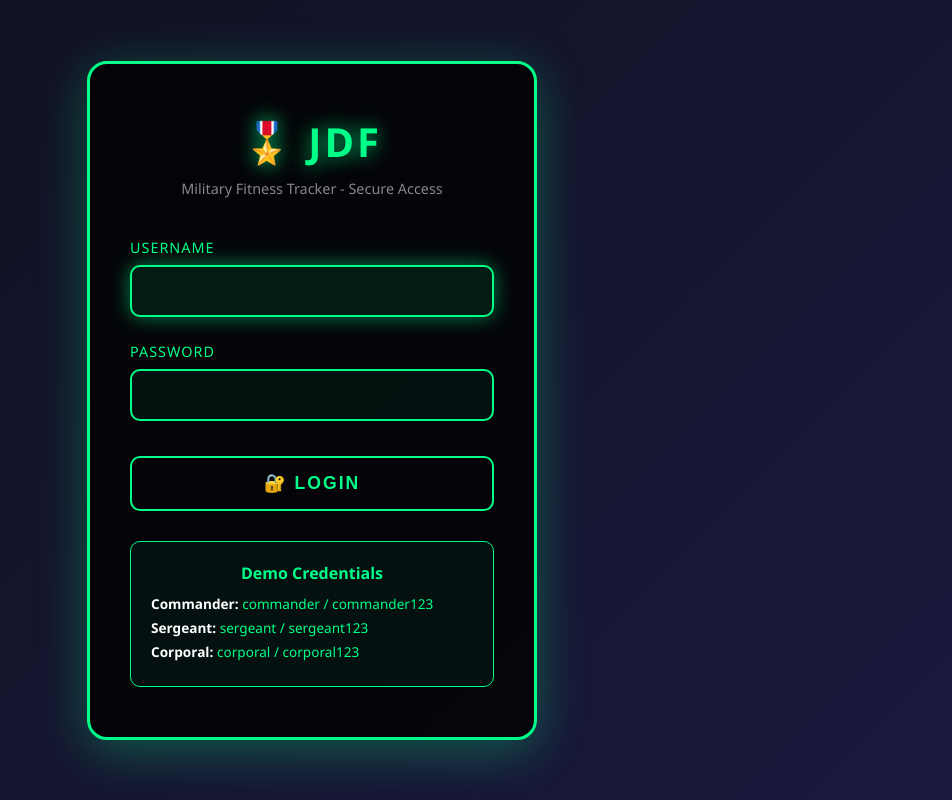
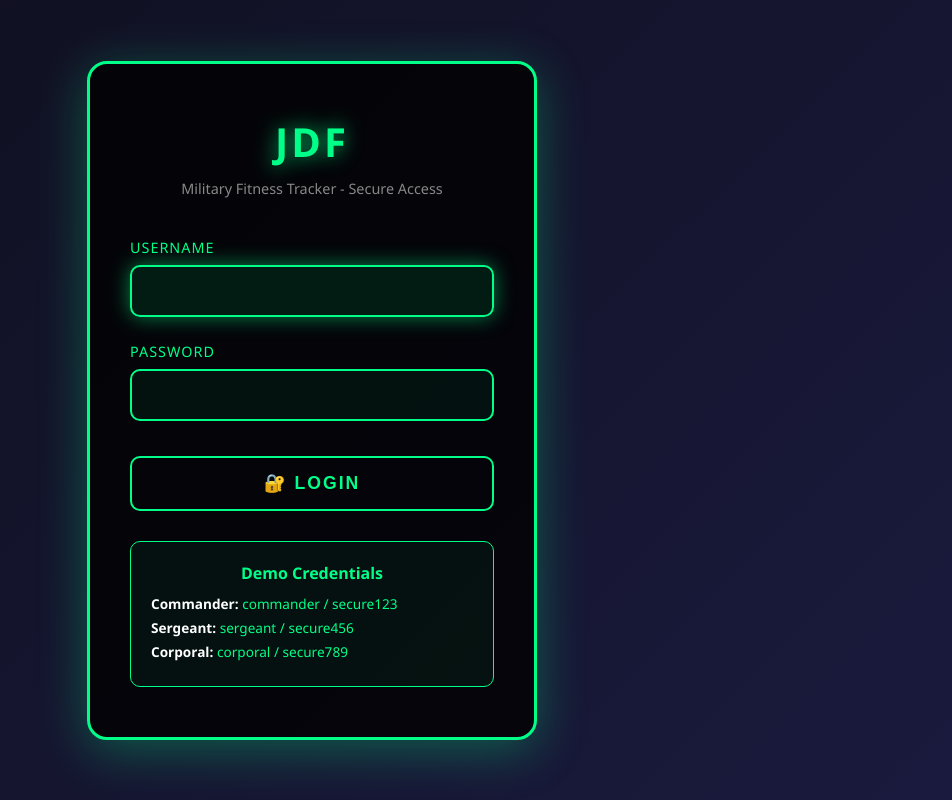
Before and after one commit to Jovoney5/oZo-Zi-Track, a Flask app: page /login in a window 1280 px wide. Shown: the whole page, without its empty margins (328-1280 px from the left). Run offline with Flask 3, Linux system fonts and the light colour scheme.

Commit message:
Update demo credentials display on login page

```diff
--- a/templates/login.html
+++ b/templates/login.html
@@ -138,7 +138,7 @@
 <body>
     <div class="login-container">
         <div class="login-header">
-            <h1>🎖️ JDF</h1>
+            <h1>JDF</h1>
             <p>Military Fitness Tracker - Secure Access</p>
         </div>
 
@@ -166,9 +166,9 @@
 
         <div class="credentials-info">
             <h3>Demo Credentials</h3>
-            <p><strong>Commander:</strong> commander / commander123</p>
-            <p><strong>Sergeant:</strong> sergeant / sergeant123</p>
-            <p><strong>Corporal:</strong> corporal / corporal123</p>
+            <p><strong>Commander:</strong> commander / secure123</p>
+            <p><strong>Sergeant:</strong> sergeant / secure456</p>
+            <p><strong>Corporal:</strong> corporal / secure789</p>
         </div>
     </div>
 </body>
```
